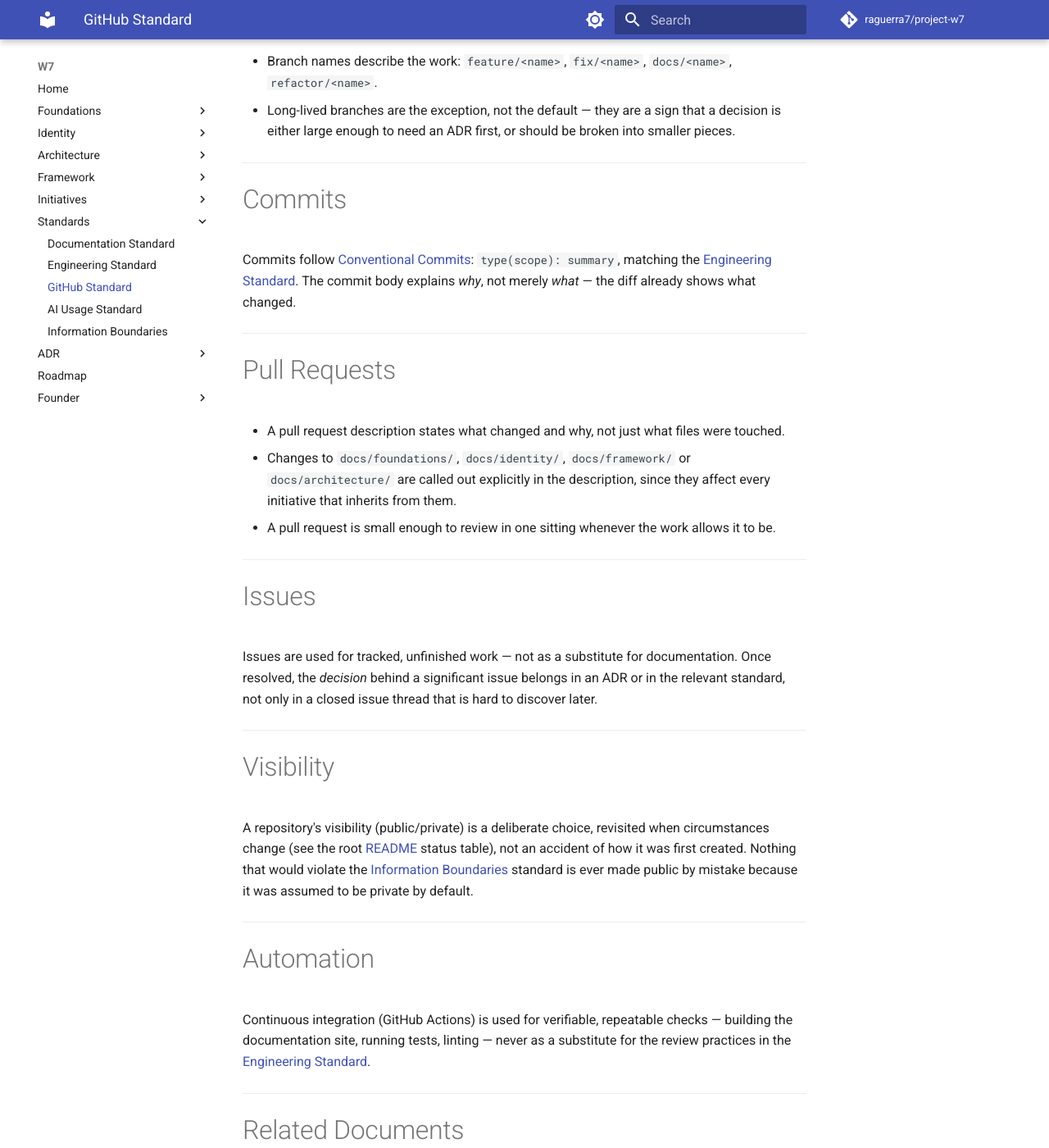
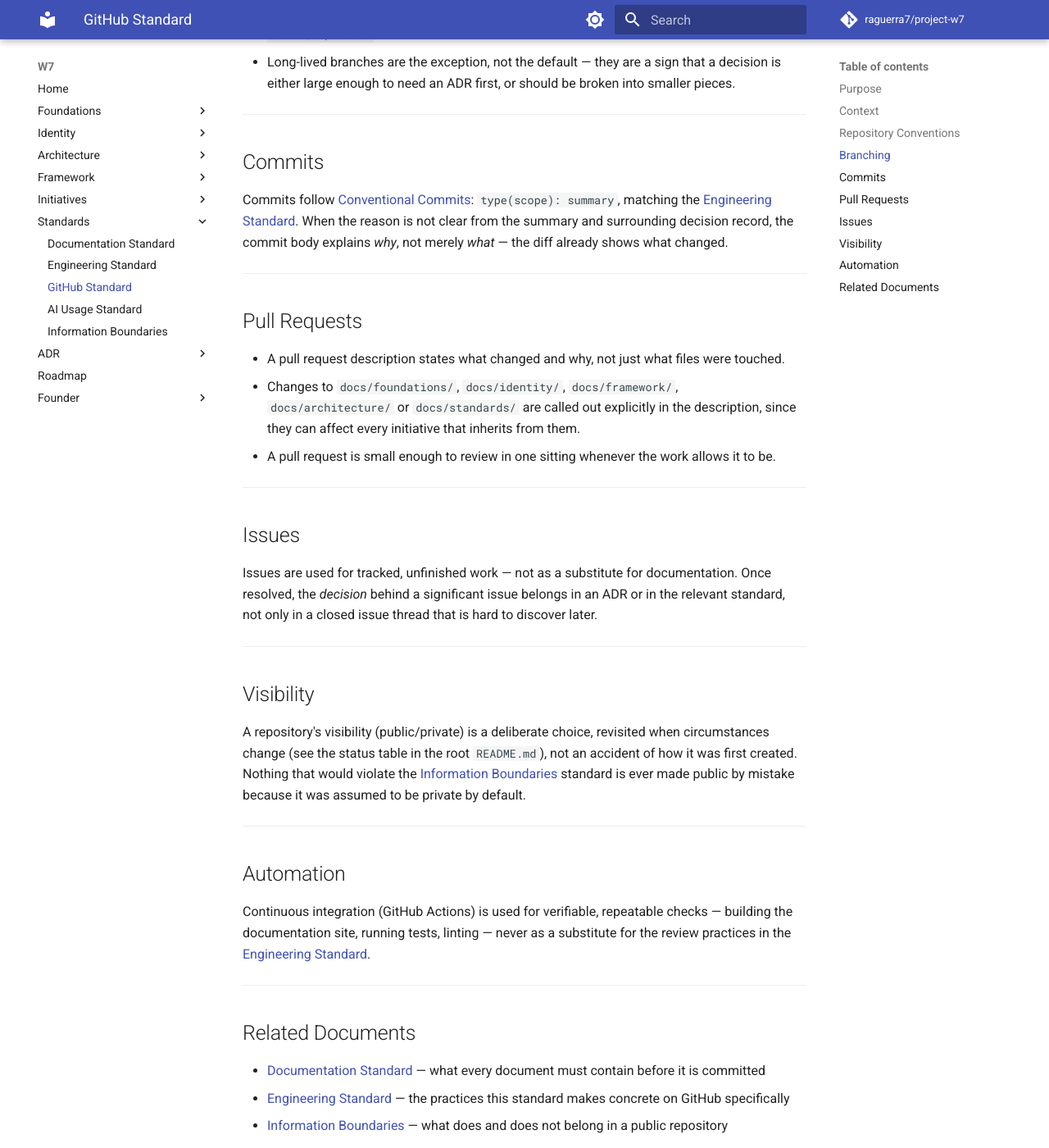
Before and after one commit to raguerra7/project-w7, an MkDocs documentation site: the page built from docs/standards/github-standard.md, in a window 1280 px wide and 1400 px high, scrolled down 1101 px. Shown: the whole window at 82% size. Built offline with MkDocs 1.6.1 and Material for MkDocs 9.7.7, drawn with Linux system fonts in a browser that asks for light colours; comment, search, counter and statistics services are not loaded; some of the changed text lies outside the part shown.

Commit message:
docs(standards): activate shared operating standards

```diff
--- a/docs/standards/github-standard.md
+++ b/docs/standards/github-standard.md
@@ -28,46 +28,46 @@ This document defines how GitHub is used across W7 repositories: branching, comm
 
 ---
 
-# Branching
+## Branching
 
 - Branch names describe the work: `feature/<name>`, `fix/<name>`, `docs/<name>`, `refactor/<name>`.
 - Long-lived branches are the exception, not the default — they are a sign that a decision is either large enough to need an ADR first, or should be broken into smaller pieces.
 
 ---
 
-# Commits
+## Commits
 
-Commits follow [Conventional Commits](https://www.conventionalcommits.org/): `type(scope): summary`, matching the [Engineering Standard](engineering-standard.md). The commit body explains *why*, not merely *what* — the diff already shows what changed.
+Commits follow [Conventional Commits](https://www.conventionalcommits.org/): `type(scope): summary`, matching the [Engineering Standard](engineering-standard.md). When the reason is not clear from the summary and surrounding decision record, the commit body explains *why*, not merely *what* — the diff already shows what changed.
 
 ---
 
-# Pull Requests
+## Pull Requests
 
 - A pull request description states what changed and why, not just what files were touched.
-- Changes to `docs/foundations/`, `docs/identity/`, `docs/framework/` or `docs/architecture/` are called out explicitly in the description, since they affect every initiative that inherits from them.
+- Changes to `docs/foundations/`, `docs/identity/`, `docs/framework/`, `docs/architecture/` or `docs/standards/` are called out explicitly in the description, since they can affect every initiative that inherits from them.
 - A pull request is small enough to review in one sitting whenever the work allows it to be.
 
 ---
 
-# Issues
+## Issues
 
 Issues are used for tracked, unfinished work — not as a substitute for documentation. Once resolved, the *decision* behind a significant issue belongs in an ADR or in the relevant standard, not only in a closed issue thread that is hard to discover later.
 
 ---
 
-# Visibility
+## Visibility
 
-A repository's visibility (public/private) is a deliberate choice, revisited when circumstances change (see the root [README](https://github.com/raguerra7/project-w7#readme) status table), not an accident of how it was first created. Nothing that would violate the [Information Boundaries](information-boundaries.md) standard is ever made public by mistake because it was assumed to be private by default.
+A repository's visibility (public/private) is a deliberate choice, revisited when circumstances change (see the status table in the root `README.md`), not an accident of how it was first created. Nothing that would violate the [Information Boundaries](information-boundaries.md) standard is ever made public by mistake because it was assumed to be private by default.
 
 ---
 
-# Automation
+## Automation
 
 Continuous integration (GitHub Actions) is used for verifiable, repeatable checks — building the documentation site, running tests, linting — never as a substitute for the review practices in the [Engineering Standard](engineering-standard.md).
 
 ---
 
-# Related Documents
+## Related Documents
 
 - [Documentation Standard](documentation-standard.md) — what every document must contain before it is committed
 - [Engineering Standard](engineering-standard.md) — the practices this standard makes concrete on GitHub specifically
--- a/mkdocs.yml
+++ b/mkdocs.yml
@@ -71,6 +71,7 @@ nav:
       - "ADR-0005 Activate Endorsed Brand Architecture": adr/0005-activate-endorsed-brand-architecture.md
       - "ADR-0006 Activate Governance and Frameworks": adr/0006-activate-governance-and-frameworks.md
       - "ADR-0007 Activate Ecosystem Architecture": adr/0007-activate-ecosystem-architecture.md
+      - "ADR-0008 Activate Shared Standards": adr/0008-activate-shared-standards.md
   - Roadmap: roadmap/roadmap.md
   - Founder:
       - Overview: founder/README.md
```
Also changed, not shown: other parts of docs/standards/github-standard.md (+5 -5 lines), docs/adr/0008-activate-shared-standards.md (added, +44 -0 lines), docs/standards/ai-usage-standard.md (+11 -11 lines), docs/standards/documentation-standard.md (+14 -12 lines), docs/standards/engineering-standard.md (+10 -10 lines), docs/standards/information-boundaries.md (+11 -11 lines).
